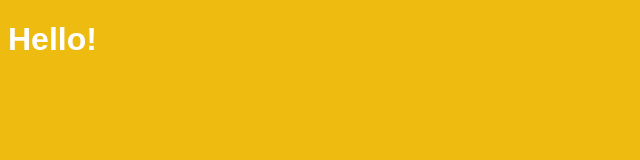
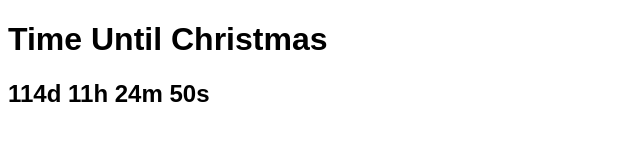
Before and after one commit to est22/VanillaJS_Chrome, a website built with Parcel: page index.html in a window 1280 px wide. Shown: the whole page, without its empty margins (0-640 px from the left). Built offline with nearby package versions, Linux system fonts and the light colour scheme.

Commit message:
Time Until Christmas

```diff
--- a/index.html
+++ b/index.html
@@ -1,14 +1,14 @@
+<!-- index.html -->
 <!DOCTYPE html>
 <html>
   <head>
-    <title>Vanilla Challenge</title>
+    <link rel="stylesheet" href="src/styles.css" />
+    <title>Time Until Christmas</title>
     <meta charset="UTF-8" />
-    <link rel="stylesheet" href="src/styles.css" />
   </head>
   <body>
-    <div>
-      <h1>Hello!</h1>
-    </div>
+    <h1>Time Until Christmas</h1>
+    <h2 class="js-clock"></h2>
     <script src="src/index.js"></script>
   </body>
 </html>
--- a/src/index.js
+++ b/src/index.js
@@ -1,17 +1,22 @@
-import "./styles.css";
+// index.js
+const clockTitle = document.querySelector(".js-clock");
 
-const colors = ["#2E88D5", "#904FAD", "#EEBC10"];
-const hello = document.querySelector("body");
+const clock = setInterval(function () {
+  const xmas = new Date("December 25 2021 00:00:00 GMT+0900").getTime();
+  const now = new Date().getTime();
+  const distance = xmas - now;
 
-function colorHandle() {
-  if (window.innerWidth < 400) {
-    hello.style.backgroundColor = colors[0];
-  } else if (window.innerWidth >= 400 && window.innerWidth < 600) {
-    hello.style.backgroundColor = colors[1];
-  } else {
-    hello.style.backgroundColor = colors[2];
+  const days = Math.floor(distance / (1000 * 60 * 60 * 24));
+  const hours = Math.floor(
+    (distance % (1000 * 60 * 60 * 24)) / (1000 * 60 * 60)
+  );
+  const minutes = Math.floor((distance % (1000 * 60 * 60)) / (1000 * 60));
+  const seconds = Math.floor((distance % (1000 * 60)) / 1000);
+
+  clockTitle.innerText = `${days}d ${hours}h ${minutes}m ${seconds}s`;
+
+  if (distance < 0) {
+    clearInterval(clock);
+    clockTitle.innerText = `IT'S D-DAY!!`;
   }
-}
-
-colorHandle();
-window.addEventListener("resize", colorHandle);
+}, 1000);
--- a/src/styles.css
+++ b/src/styles.css
@@ -1,17 +1,3 @@
-/* style.css */
 body {
-  background-color: rgba(255, 208, 0, 0.904);
-}
-
-h1 {
-  color: white;
   font-family: sans-serif;
 }
-
-.middle {
-  background-color: purple;
-}
-
-.small {
-  background-color: cornflowerblue;
-}
```
